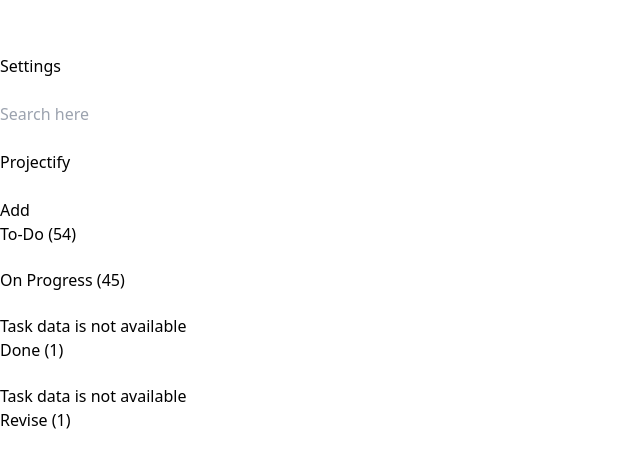
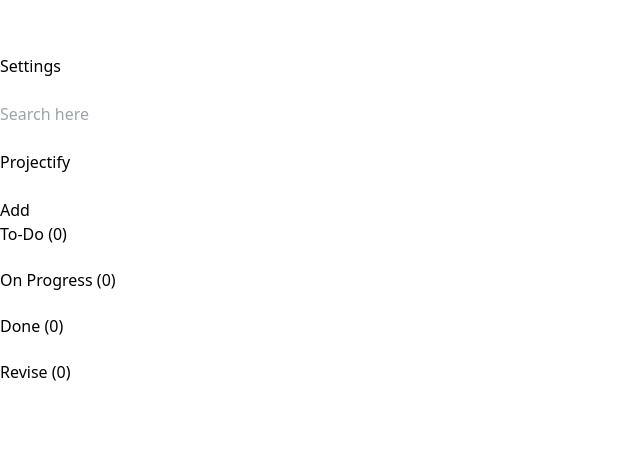
Before and after one commit to Salman-Faiz/Projectify-lws, a React (Vite) app: page / in a window 1280 px wide. Shown: the part 9128-9582 px from the top of the page, without its empty margins (0-640 px from the left). After the commit the page ends 9534 px from the top, so only its background shows below. Built offline with nearby package versions, Linux system fonts and the light colour scheme.

Commit message:
add task data based on categories

```diff
--- a/src/Components/AddTaskModal/AddTaskModal.jsx
+++ b/src/Components/AddTaskModal/AddTaskModal.jsx
@@ -20,6 +20,7 @@
 
     console.log('from add task', taskName, description, dueDate, category)
     const formData = {
+        id: crypto.randomUUID(),
         taskName,
         description,
         date: dueDate,
--- a/src/Components/AddTaskModal/CategoryInput.jsx
+++ b/src/Components/AddTaskModal/CategoryInput.jsx
@@ -14,7 +14,7 @@
         className='w-full rounded-md border border-gray-600 bg-gray-700 px-3 py-2 text-white shadow-sm focus:border-green-500 focus:outline-none focus:ring-2 focus:ring-green-500 '
       >
         <option value='Todo'>To-Do</option>
-        <option value='On Progress'>On Progress</option>
+        <option value='Onprogress'>On Progress</option>
         <option value='Done'>Done</option>
         <option value='Revised'>Revised</option>
       </select>
--- a/src/Components/MainSection/MainContent/Categories.jsx/Categories.jsx
+++ b/src/Components/MainSection/MainContent/Categories.jsx/Categories.jsx
@@ -1,31 +1,18 @@
-
-
 import DoneList from './DoneList'
 import OnProgress from './OnProgress'
 import ReviseList from './ReviseList'
 import TodoList from './TodoList'
 
-
-
 const Categories = () => {
-
-
-
   return (
     <div className='-mx-2 mb-6 flex flex-wrap'>
+      <TodoList />
 
+      <OnProgress />
 
+      <DoneList />
 
-            <TodoList/>
-
-                <OnProgress />
-
-                <DoneList />
-
-                <ReviseList />
-
-
-
+      <ReviseList />
     </div>
   )
 }
--- a/src/Components/MainSection/MainContent/Categories.jsx/DoneList.jsx
+++ b/src/Components/MainSection/MainContent/Categories.jsx/DoneList.jsx
@@ -1,20 +1,26 @@
-
+import { useContext } from 'react'
 import sortSvg from '../../../../assets/Images/sortSvg.svg'
-import Task from '../../Task';
+import Task from '../../Task'
+import { AddTaskContext } from '../../../../Context'
 const DoneList = () => {
+  const { addTaskData, setAddTaskData } = useContext(AddTaskContext)
+  const items = addTaskData.filter(task => task.category === 'Done')
   return (
-
-      <div className="mb-4 w-full px-2 sm:w-1/2 md:w-1/4">
-        <div className="rounded-lg bg-teal-500 p-4">
-          <div className="mb-2 flex items-center justify-between">
-            <h3 id='done' className="text-lg font-semibold">Done (1)</h3>
-          <img src={sortSvg} alt="" />
+    <div className='mb-4 w-full px-2 sm:w-1/2 md:w-1/4'>
+      <div className='rounded-lg bg-teal-500 p-4'>
+        <div className='mb-2 flex items-center justify-between'>
+          <h3 id='done' className='text-lg font-semibold'>
+            Done ({items.length})
+          </h3>
+          <img src={sortSvg} alt='' />
         </div>
 
-         <Task />
+        {items.map(task => (
+          <Task key={task.id} task={task} />
+        ))}
       </div>
     </div>
-    );
-};
+  )
+}
 
-export default DoneList;
+export default DoneList
--- a/src/Components/MainSection/MainContent/Categories.jsx/OnProgress.jsx
+++ b/src/Components/MainSection/MainContent/Categories.jsx/OnProgress.jsx
@@ -1,21 +1,27 @@
+import { useContext } from 'react'
 import sortSvg from '../../../../assets/Images/sortSvg.svg'
-import Task from '../../Task';
+import Task from '../../Task'
+import { AddTaskContext } from '../../../../Context'
 
 const OnProgress = () => {
-    return (
+  const { addTaskData, setAddTaskData } = useContext(AddTaskContext)
+  const items = addTaskData.filter(task => task.category === 'Onprogress')
+  return (
+    <div className='mb-4 w-full px-2 sm:w-1/2 md:w-1/4'>
+      <div className='rounded-lg bg-yellow-500 p-4'>
+        <div className='mb-2 flex items-center justify-between'>
+          <h3 id='onprogress' className='text-lg font-semibold'>
+            On Progress ({items.length})
+          </h3>
+          <img src={sortSvg} alt='' />
+        </div>
 
-        <div className="mb-4 w-full px-2 sm:w-1/2 md:w-1/4">
-          <div className="rounded-lg bg-yellow-500 p-4">
-            <div className="mb-2 flex items-center justify-between">
-              <h3 id='onprogress' className="text-lg font-semibold">On Progress (45)</h3>
-              <img src={sortSvg} alt="" />
-            </div>
+        {items.map(task => (
+          <Task key={task.id} task={task} />
+        ))}
+      </div>
+    </div>
+  )
+}
 
-            <Task />
-
-          </div>
-        </div>
-    );
-};
-
-export default OnProgress;
+export default OnProgress
--- a/src/Components/MainSection/MainContent/Categories.jsx/ReviseList.jsx
+++ b/src/Components/MainSection/MainContent/Categories.jsx/ReviseList.jsx
@@ -1,25 +1,25 @@
+import { useContext } from 'react'
+import sortSvg from '../../../../assets/Images/sortSvg.svg'
+import Task from '../../Task'
+import { AddTaskContext } from '../../../../Context'
+const ReviseList = () => {
+  const { addTaskData, setAddTaskData } = useContext(AddTaskContext)
+  const items = addTaskData.filter(task => task.category === 'Revised')
+  return (
+    <div className='mb-4 w-full px-2 sm:w-1/2 md:w-1/4'>
+      <div className='rounded-lg bg-rose-500 p-4'>
+        <div className='mb-2 flex items-center justify-between'>
+          <h3 id='revise' className='text-lg font-semibold'>
+            Revise ({items.length})
+          </h3>
+          <img src={sortSvg} alt='' />
+        </div>
+        {items.map(task => (
+          <Task key={task.id} task={task} />
+        ))}
+      </div>
+    </div>
+  )
+}
 
-import { useContext } from 'react';
-import sortSvg from '../../../../assets/Images/sortSvg.svg'
-import Task from '../../Task';
-import { AddTaskContext } from '../../../../Context';
-const ReviseList = () => {
-  const {addTaskData,setAddTaskData} = useContext(AddTaskContext);
-    return (
-
-        <div className="mb-4 w-full px-2 sm:w-1/2 md:w-1/4">
-          <div className="rounded-lg bg-rose-500 p-4">
-            <div className="mb-2 flex items-center justify-between">
-              <h3 id='revise' className="text-lg font-semibold">Revise (1)</h3>
-              <img src={sortSvg} alt="" />
-            </div>
-            {
-              addTaskData.map((task,i) => <Task key={i} task={task}/>)
-            }
-
-          </div>
-        </div>
-    );
-};
-
-export default ReviseList;
+export default ReviseList
--- a/src/Components/MainSection/MainContent/Categories.jsx/TodoList.jsx
+++ b/src/Components/MainSection/MainContent/Categories.jsx/TodoList.jsx
@@ -1,36 +1,27 @@
-
-import { useContext } from 'react';
+import { useContext } from 'react'
 import sortSvg from '../../../../assets/Images/sortSvg.svg'
-import Task from '../../Task';
-import { AddTaskContext } from '../../../../Context';
-
-
+import Task from '../../Task'
+import { AddTaskContext } from '../../../../Context'
 
 const TodoList = () => {
+  const { addTaskData, setAddTaskData } = useContext(AddTaskContext);
+  const items = addTaskData.filter(task => task.category === 'Todo')
+  console.log(addTaskData)
+  return (
+    <div className='mb-4 w-full px-2 sm:w-1/2 md:w-1/4'>
+      <div className='rounded-lg bg-indigo-600 p-4'>
+        <div className='mb-2 flex items-center justify-between'>
+          <h3 id='todo' className='text-lg font-semibold'>
+            To-Do ({items.length})
+          </h3>
+          <img src={sortSvg} alt='' />
+        </div>
+        {items.map(task => (
+            <Task key={task.id} task={task} />
+          ))}
+      </div>
+    </div>
+  )
+}
 
-  const {addTaskData,setAddTaskData} = useContext(AddTaskContext);
-
-
-
-
-
-    return (
-
-        <div className="mb-4 w-full px-2 sm:w-1/2 md:w-1/4">
-          <div className="rounded-lg bg-indigo-600 p-4">
-            <div className="mb-2 flex items-center justify-between">
-              <h3 id='todo' className="text-lg font-semibold" >To-Do (54)</h3>
-             <img src={sortSvg} alt="" />
-            </div>
-            {
-              addTaskData.map((task,i) => <Task key={i} task={task}/>)
-            }
-
-
-
-          </div>
-        </div>
-    );
-};
-
-export default TodoList;
+export default TodoList
--- a/src/Components/MainSection/Task.jsx
+++ b/src/Components/MainSection/Task.jsx
@@ -10,6 +10,7 @@
 
 
   const { taskName, description, date, category } = task;
+  console.log(category)
 
   return (
 
```
Lines whose indentation alone changed are shown as unchanged.
